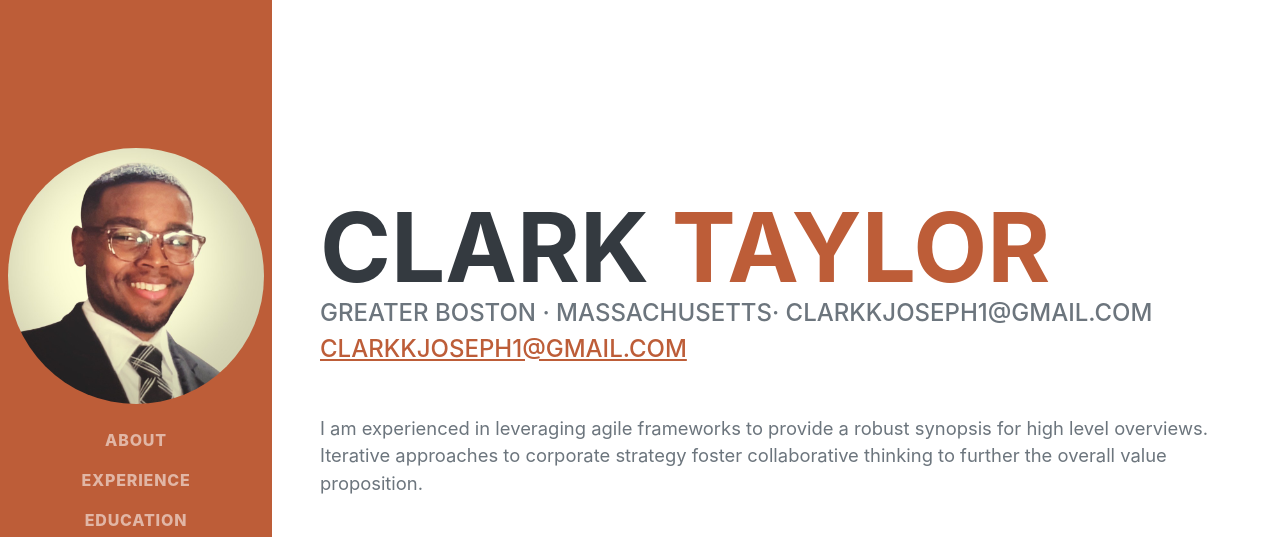
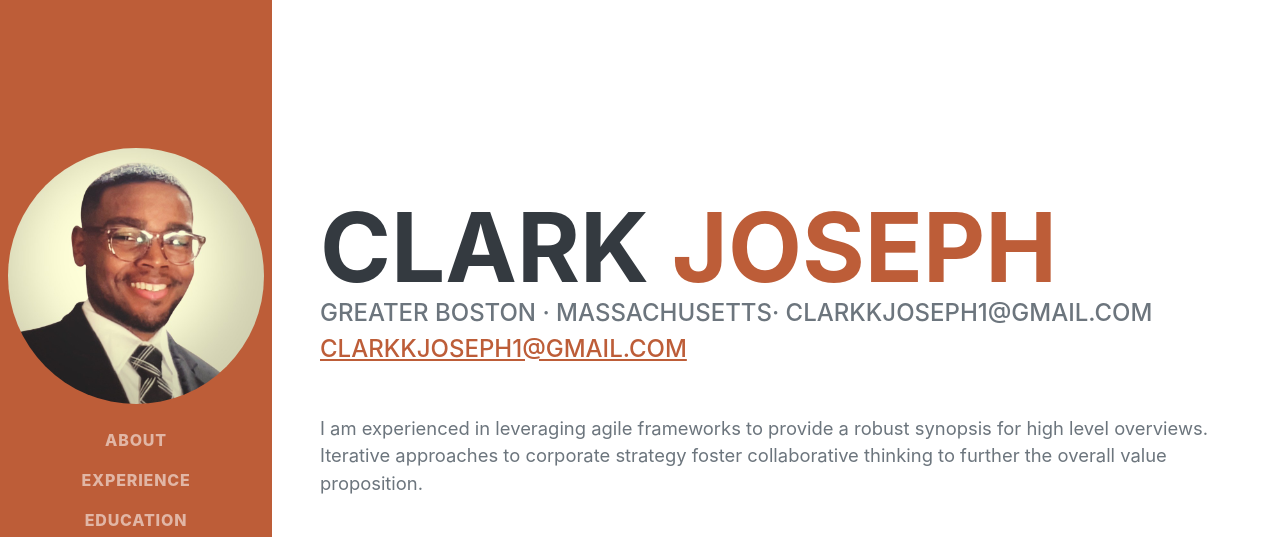
Before and after one commit to Clarkj1/Clarkj1.github.io, a plain HTML site: page index.html in a window 1280 px wide. Shown: the top 537 px of the page. Drawn offline with nearby package versions, Linux system fonts and the light colour scheme; a web font is replaced by a local one.

Commit message:
Update index.html

```diff
--- a/index.html
+++ b/index.html
@@ -41,7 +41,7 @@
                 <div class="resume-section-content">
                     <h1 class="mb-0">
                         Clark
-                        <span class="text-primary">Taylor</span>
+                        <span class="text-primary">Joseph</span>
                     </h1>
                     <div class="subheading mb-5">
                         Greater Boston · Massachusetts· Clarkkjoseph1@gmail.com
```
